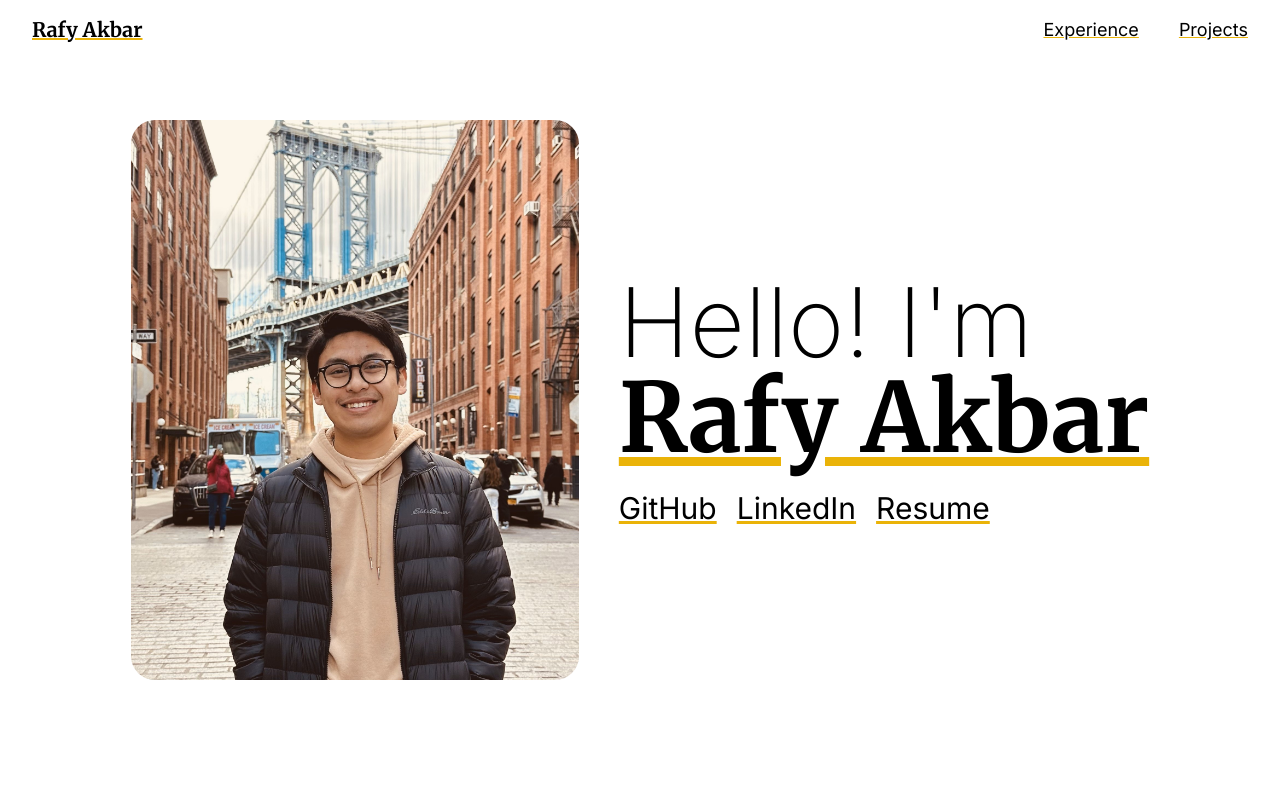
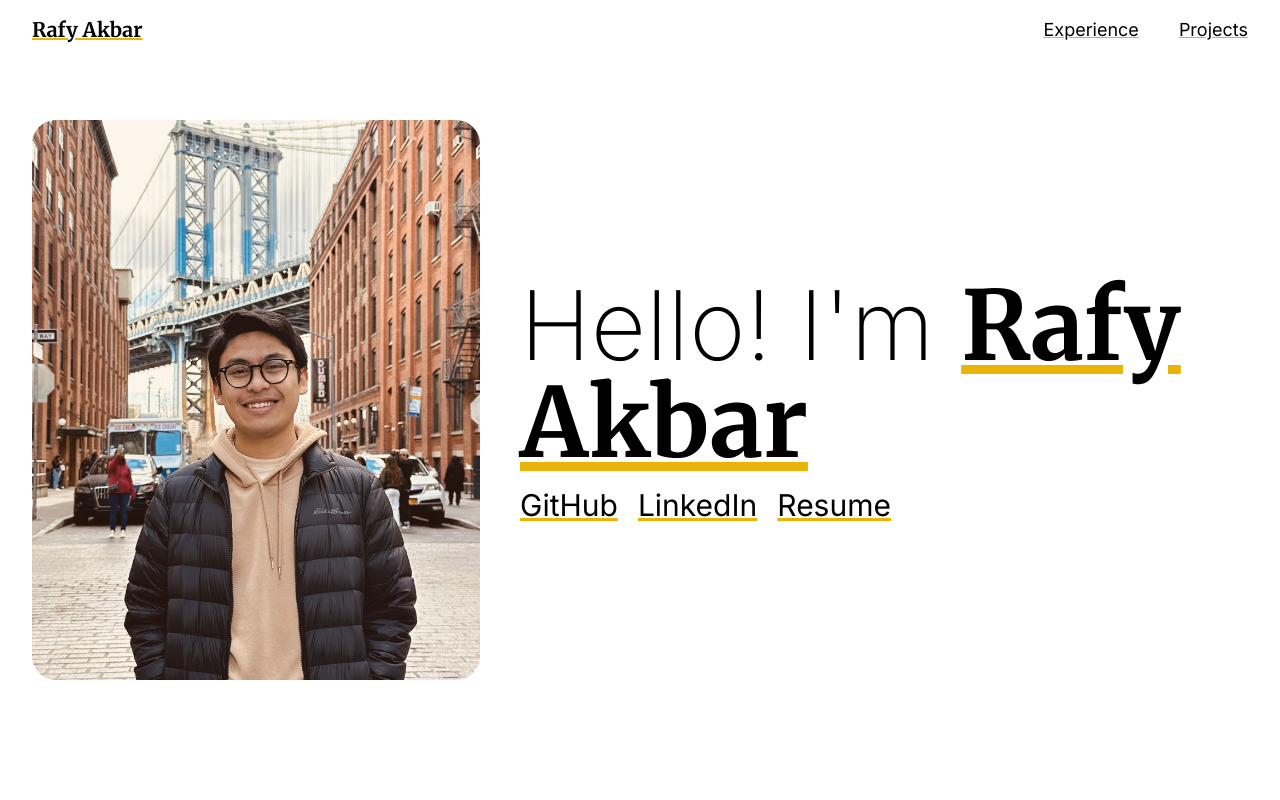
Before and after one commit to Rafyakbar02/portfolio-web, a React (Vite) app: page / in a window 1280 px wide. Shown: the top 800 px of the page. Built offline with nearby package versions, Linux system fonts and the light colour scheme.

Commit message:
fixed console error

```diff
--- a/src/components/Experience.jsx
+++ b/src/components/Experience.jsx
@@ -12,7 +12,7 @@ const Experience = () => {
             <div>
                 {experiences.map((exp, i) => (
                     // <Accordion company={exp.company} position={exp.position} date={exp.date} jobdesk={exp.jobdesk}/>
-                    <div className="py-6 border-b">
+                    <div key={i} className="py-6 border-b">
                         <h2 className="font-semibold text-lg">{exp.position}</h2>
                         <p>{`${exp.company} | ${exp.date}`}</p>
                     </div>
--- a/src/components/Footer.jsx
+++ b/src/components/Footer.jsx
@@ -18,7 +18,7 @@ const Footer = () => {
 					<h4 className="text-sm text-gray-500 mb-2">Main</h4>
 					<ul className="underline decoration-yellow-500">
 						{navLinks.map((link, i) => (
-							<li><a className="text-lg" href={`#${link.id}`}>{link.title}</a></li>
+							<li key={i}><a className="text-lg" href={`#${link.id}`}>{link.title}</a></li>
 						))}
 					</ul>
 				</div>
--- a/src/components/Hero.jsx
+++ b/src/components/Hero.jsx
@@ -8,10 +8,10 @@ const Hero = () => {
 		>
 			{/* Header */}
 			<div className="flex flex-col lg:flex-row items-center gap-10">
-				<img src={my_photo} className="rounded-3xl sm:max-w-md" alt="" srcset="" />
+				<img src={my_photo} className="rounded-3xl sm:max-w-md" alt="" srcSet="" />
 				<div className="items-center sm:items-start flex flex-col">
-					<h1 className="text-6xl md:text-7xl lg:text-8xl text-center lg:text-left font-extralight">
-						Hello! I'm <h1 className="font-merriweather font-bold underline decoration-yellow-500 mb-6">Rafy Akbar</h1>
+					<h1 className="text-6xl md:text-7xl lg:text-8xl text-center lg:text-left font-extralight mb-4">
+						Hello! I'm <span className="font-merriweather font-bold underline decoration-yellow-500 mb-6">Rafy Akbar</span>
 					</h1>
 					<ul className="text-xl sm:text-3xl flex gap-5 underline decoration-yellow-500">
 						<li><a href="https://github.com/Rafyakbar02" target="_blank">GitHub</a></li>
--- a/src/components/Navbar.jsx
+++ b/src/components/Navbar.jsx
@@ -79,7 +79,7 @@ const Navbar = () => {
 				{/* Navlinks */}
 				<ul className="hidden text-lg sm:flex gap-10 items-center">
 					{navLinks.map((nav, index) => (
-						<li><a className="underline decoration-yellow-500" href={`#${nav.id}`}>{nav.title}</a></li>
+						<li key={index}><a className="underline decoration-yellow-500" href={`#${nav.id}`}>{nav.title}</a></li>
 					))}
 				</ul>
 
--- a/src/components/ProjectList.jsx
+++ b/src/components/ProjectList.jsx
@@ -42,7 +42,7 @@ const ProjectList = () => {
 			<h2 className="font-merriweather text-lg text-gray-600 border px-6 py-2 rounded-3xl my-8 w-fit">Recent Projects</h2>
 			<div className="flex flex-col sm:grid sm:grid-cols-2 sm:grid-rows-2 gap-8">
 				{projects.map((project, i) => (
-					<a href={project.link} className="border p-6 rounded-3xl" target="_blank">
+					<a key={i} href={project.link} className="border p-6 rounded-3xl" target="_blank">
 						<img src={project.image} className="w-full rounded-2xl" />
 						<h2 className="font-merriweather text-xl mt-4 mb-2 underline decoration-yellow-500">{project.name}</h2>
 						<p className="text-gray-500 text-base">{project.desc}</p>
```
